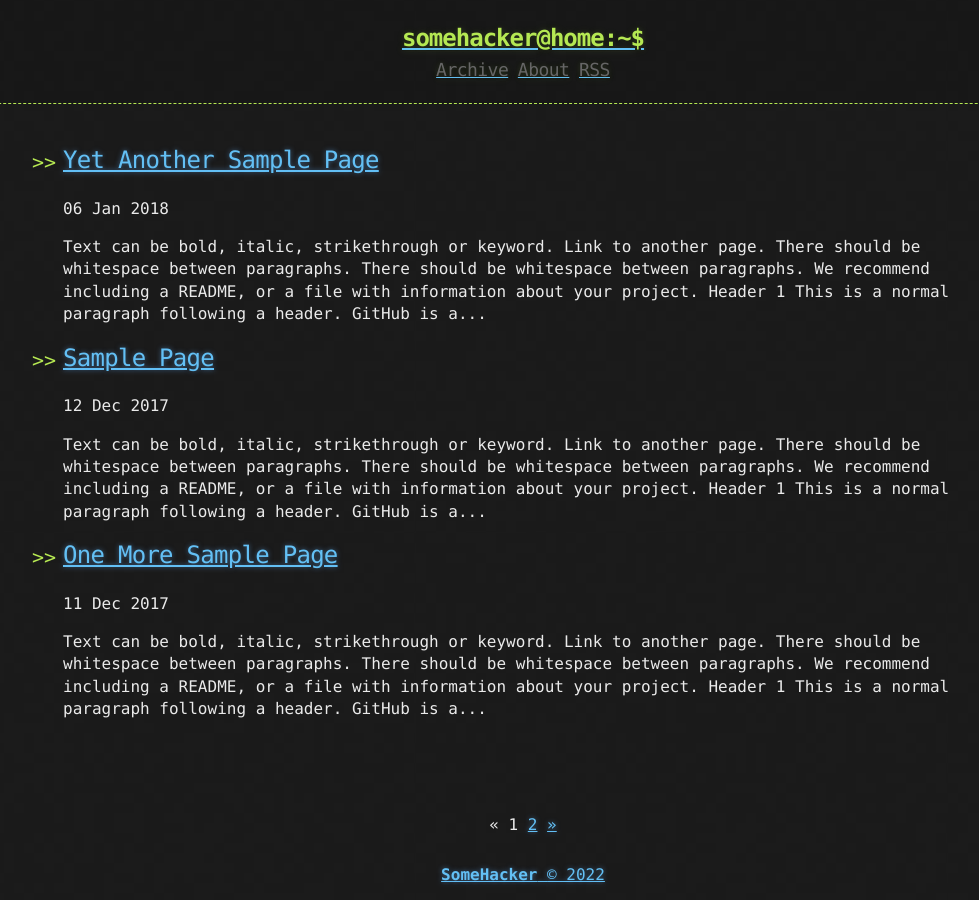
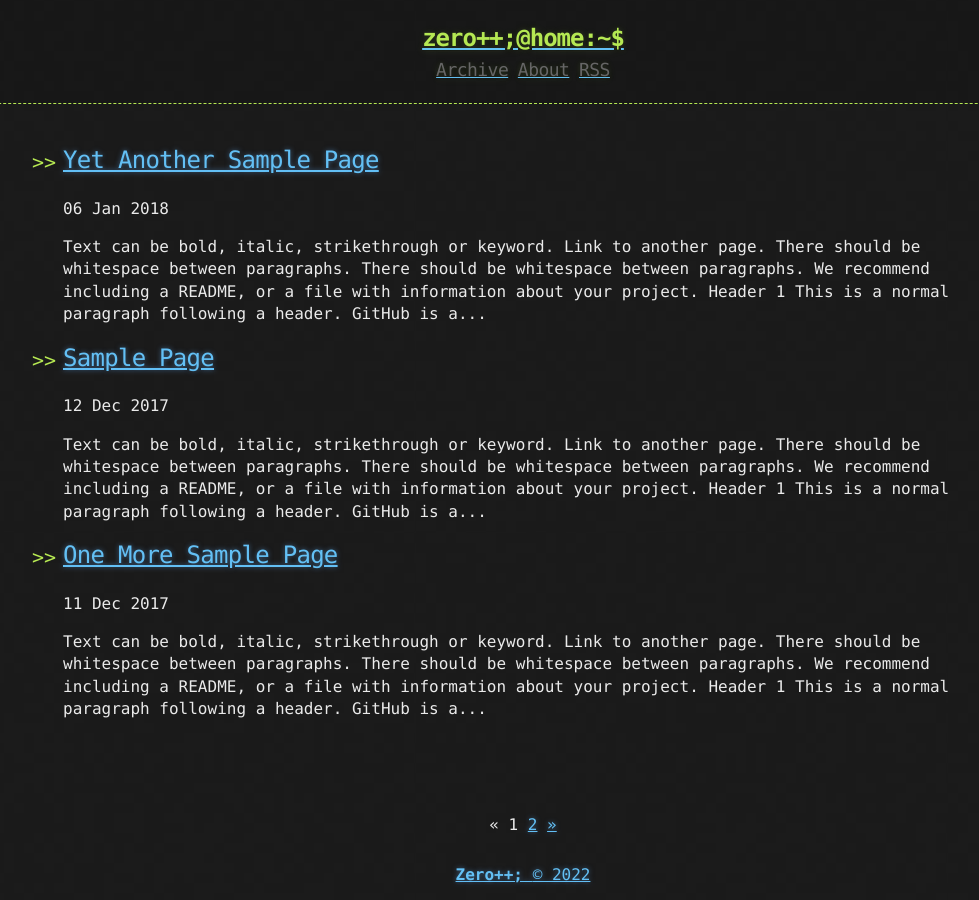
Before and after one commit to calloczero/calloczero.github.io, a Jekyll site: the page built from index.html, in a window 1280 px wide. Shown: the whole page, without its empty margins (117-1096 px from the left). Built offline with Jekyll 4.4.1, drawn with Linux system fonts in a browser that asks for light colours; the list of posts is cut into pages by our own code.

Commit message:
add configuration

```diff
--- a/_config.yml
+++ b/_config.yml
@@ -1,9 +1,9 @@
-title: Hacker-Blog
-description: "A Jekyll Blog Theme For Hackers"
+title: Zero++; - Blog
+description: "a cool blog for people who wannabe 1337 like me"
 author:
-  name: "SomeHacker"
-  email: "someone@somewebsite.somedomain"
-  url: "https://ashishchaudhary.in/hacker-blog"
+  name: "Zero++;"
+  email: "RickAstley@rick.nl"
+  url: "calloczero.github.io"
 
 baseurl: /
 
@@ -28,5 +28,5 @@
   - jekyll-sitemap
 
 # Custom variables
-owner : "SomeHacker"
-year : "2020"
+owner : "Zero++;"
+year : "2022"
```
